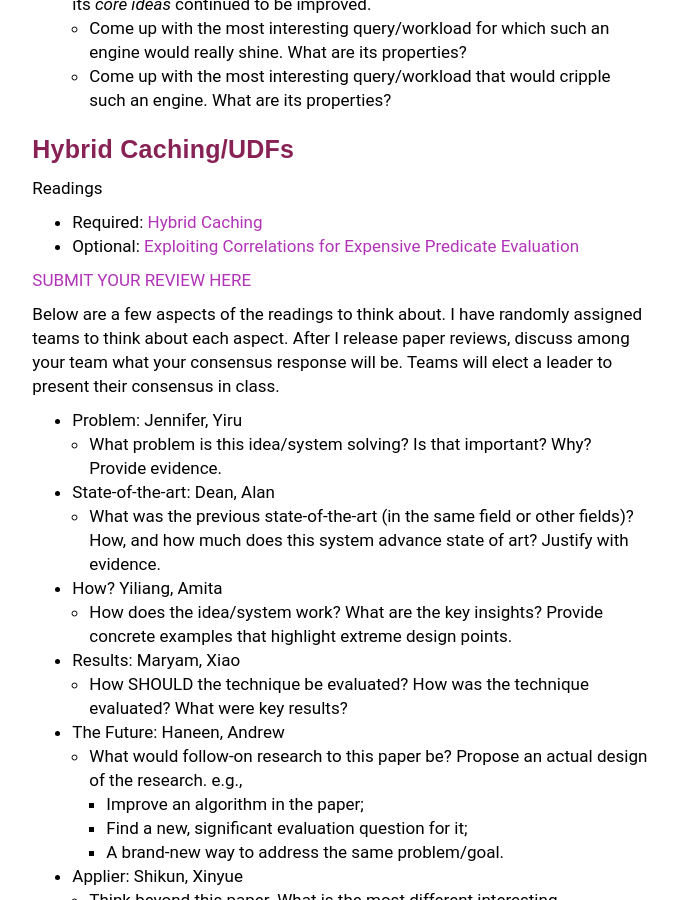
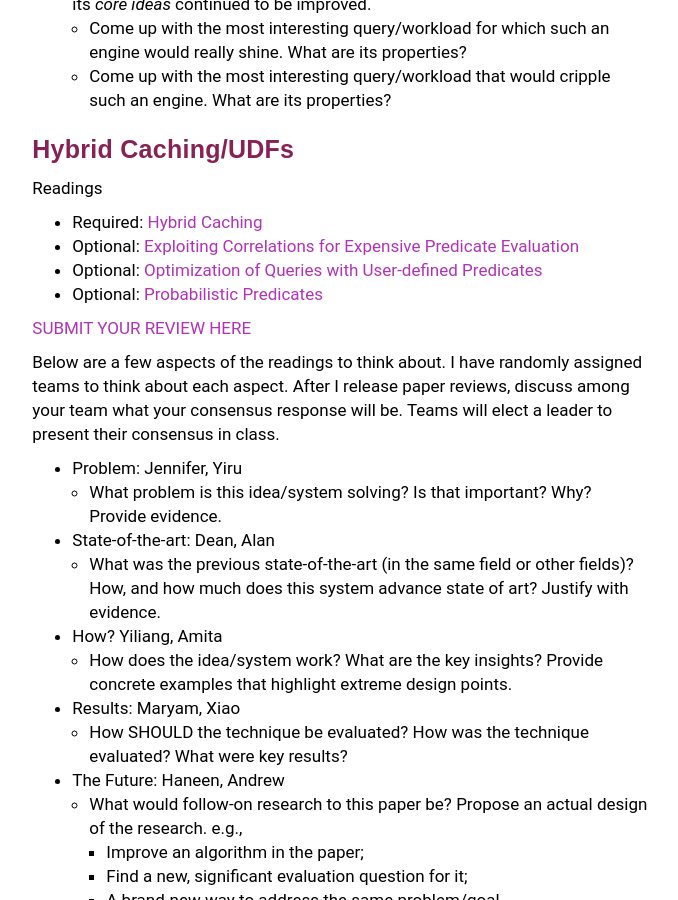
Before and after one commit to wzao1515/w6113.github.io, a Jekyll site: the page built from reviews.md, in a window 1280 px wide and 900 px high, scrolled down 4213 px. Shown: the whole window, without its empty margins (292-970 px from the left). Built offline with Jekyll 4.4.1, drawn with Linux system fonts in a browser that asks for light colours; our own code applies the rules of GitHub Pages for plain Markdown files.

Commit message:
updated website

```diff
--- a/reviews.md
+++ b/reviews.md
@@ -197,6 +197,8 @@ Readings
 
 * Required: [Hybrid Caching](./files/papers/caching-sigmod1996.pdf)
 * Optional: [Exploiting Correlations for Expensive Predicate Evaluation](https://arxiv.org/pdf/1411.3374.pdf)
+* Optional: [Optimization of Queries with User-defined Predicates](http://www.vldb.org/conf/1996/P087.PDF)
+* Optional: [Probabilistic Predicates](https://www.microsoft.com/en-us/research/publication/accelerating-machine-learning-queries-with-probabilistic-predicates/)
 
 
 [SUBMIT YOUR REVIEW HERE](https://goo.gl/forms/ymmD3tIBTWpQO7ME2)
```
